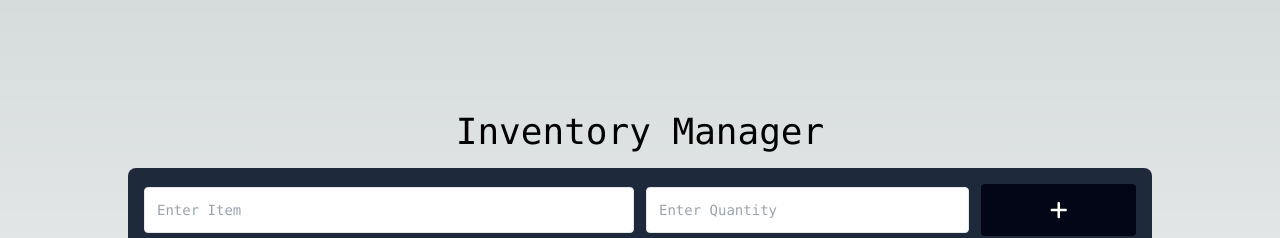
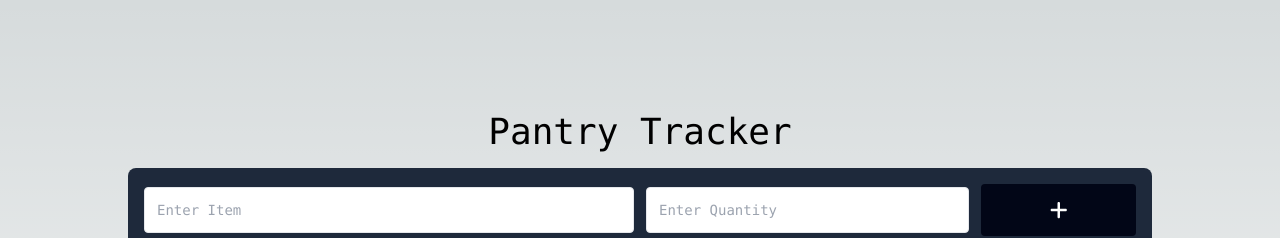
Before and after one commit to Karl-Fernandes/inventory-tracker, a Next.js app: page / in a window 1280 px wide. Shown: the top 238 px of the page. Built offline with nearby package versions, Linux system fonts and the light colour scheme; no server answers; the database is empty.

Commit message:
Added name

```diff
--- a/app/page.js
+++ b/app/page.js
@@ -65,7 +65,7 @@ export default function Home() {
   return (
     <main className="flex min-h-screen flex-col items-center justify-between sm:p-24 p-4">
       <div className="z-10 max-w-5xl w-full items-center justify-between font-mono text-sm">
-        <h1 className="text-4xl p-4 text-center">Inventory Manager</h1>
+        <h1 className="text-4xl p-4 text-center">Pantry Tracker</h1>
         <div className="bg-slate-800 p-4 rounded-lg">
           <form className="grid grid-cols-6 gap-3 items-center text-black mb-4" onSubmit={addItem}>
             <input
```
